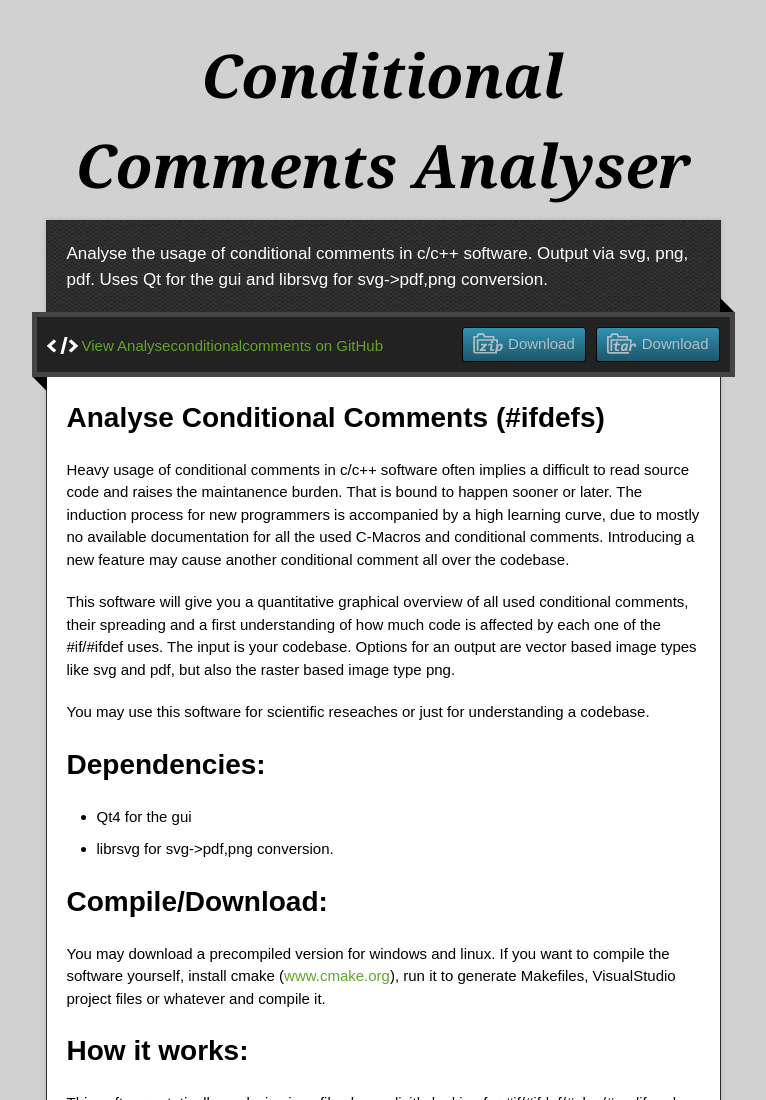
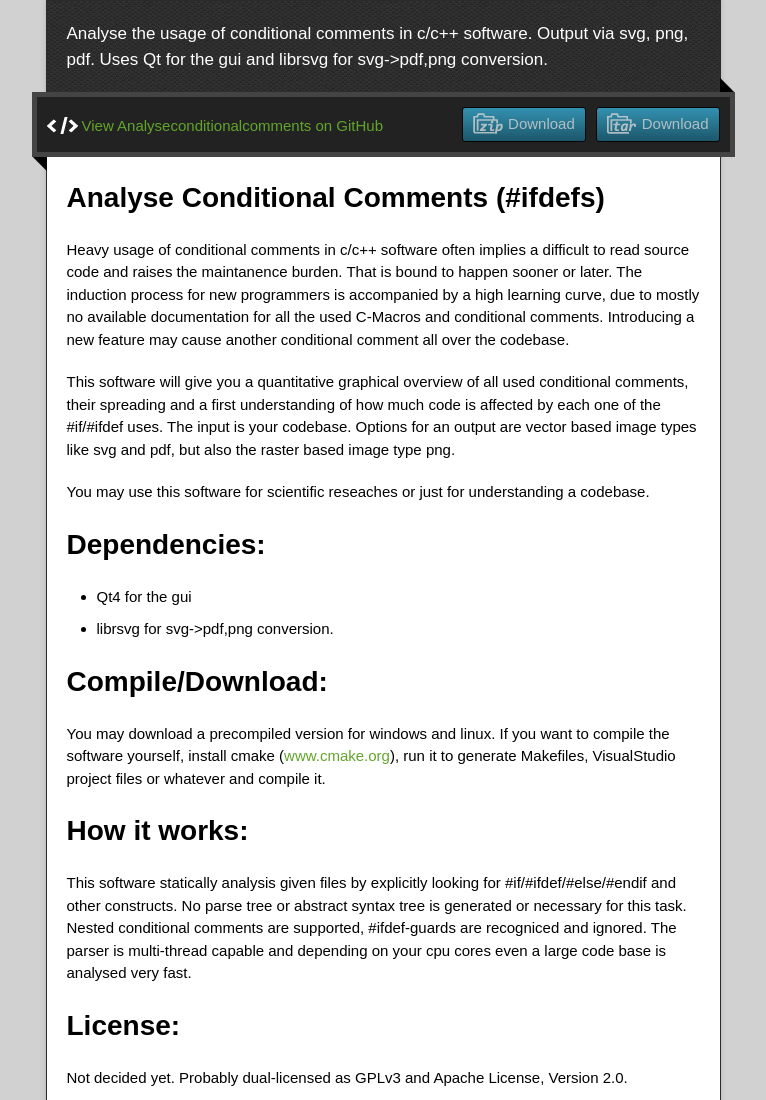
Before and after one commit to davidgraeff/analyseConditionalComments, a plain HTML site: page index.html in a window 1280 px wide. Shown: the top 1100 px of the page, without its empty margins (257-1023 px from the left). Drawn offline with nearby package versions, Linux system fonts and the light colour scheme.

Commit message:
Improve title

```diff
--- a/index.html
+++ b/index.html
@@ -21,9 +21,6 @@
 <body>
 
   <div class="wrapper">
-    <header>
-      <h1 class="title">Conditional Comments Analyser</h1>
-    </header>
     <div id="container">
       <p class="tagline">Analyse the usage of conditional comments in c/c++ software. Output via svg, png, pdf. Uses Qt for the gui and librsvg for svg-&gt;pdf,png conversion.</p>
       <div id="main" role="main">
```
